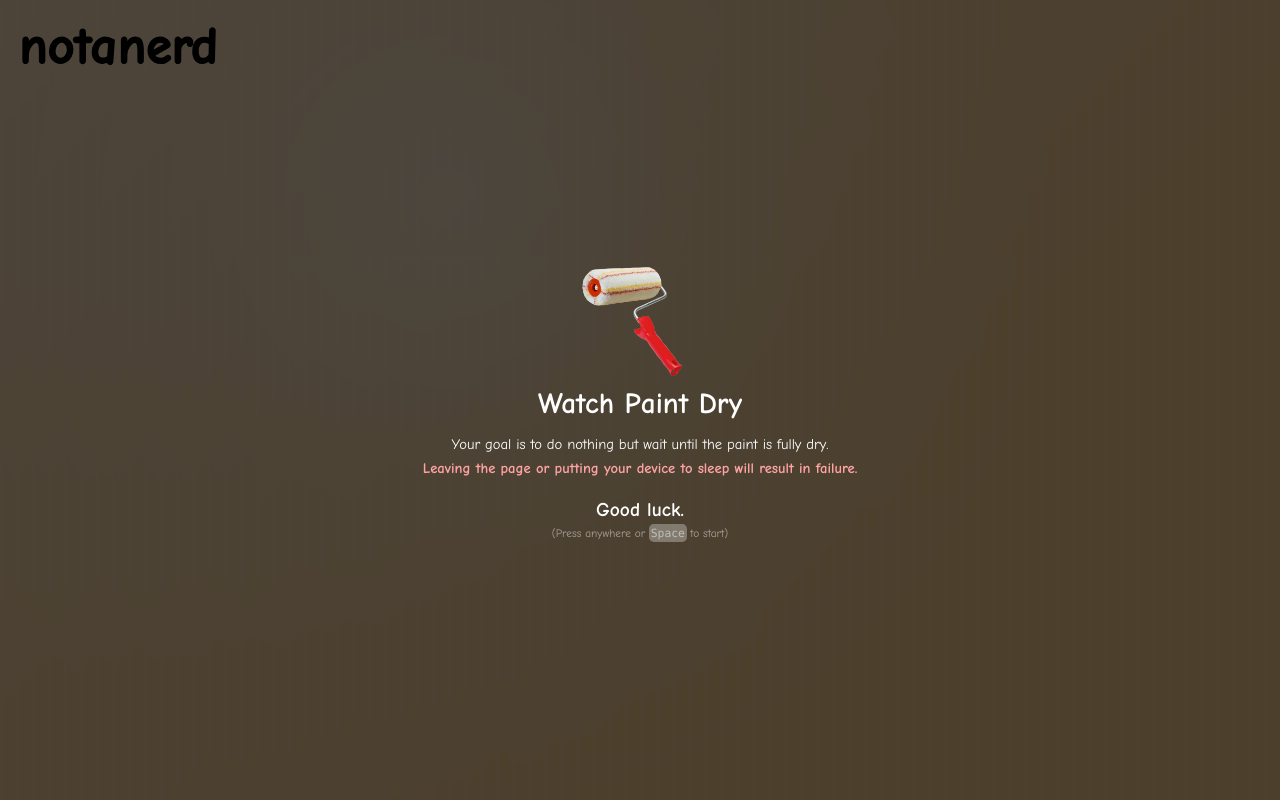
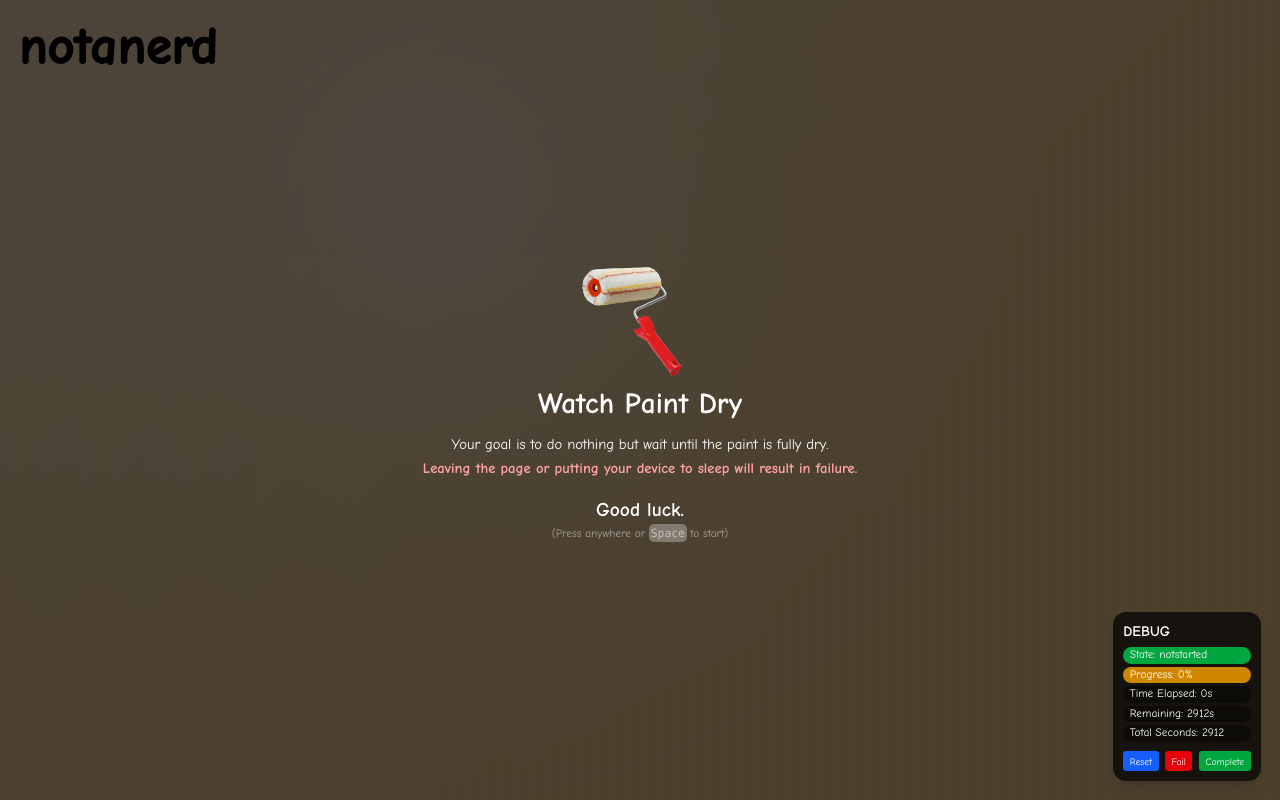
Before and after one commit to notanerd314/ask8ball, a Next.js app: page /watch-paint-dry in a window 1280 px wide. Built offline with nearby package versions, Linux system fonts and the light colour scheme; no server answers.

Commit message:
Added debug console

```diff
--- a/src/app/watch-paint-dry/globals.css
+++ b/src/app/watch-paint-dry/globals.css
@@ -5,6 +5,6 @@ html {
 }
 
 @keyframes fadeIn {
-  from { opacity: 0; scale: 1.0; }
-  to { opacity: 1; scale: 1.1; }
+  from { opacity: 0; scale: 1.1; }
+  to { opacity: 1; scale: 1.2; }
 }
--- a/src/components/watch-paint-dry/IntroductionOverlay.client.tsx
+++ b/src/components/watch-paint-dry/IntroductionOverlay.client.tsx
@@ -5,7 +5,12 @@ import { useEffect } from "react";
 import { usePaintDry } from "./PaintDryContext.client";
 
 export default function IntroductionOverlay() {
-  const { gameState, setGameState } = usePaintDry();
+  const { gameState, setGameState, totalSeconds } = usePaintDry();
+
+  function startGame() {
+    if (totalSeconds === 0) return;
+    setGameState("inprogress");
+  }
 
   useEffect(() => {
     if (gameState !== "notstarted") return;
@@ -13,7 +18,7 @@ export default function IntroductionOverlay() {
     const handleKeyDown = (e: KeyboardEvent) => {
       if (e.code === "Space") {
         e.preventDefault();
-        setGameState("inprogress")
+        startGame();
       }
     };
 
@@ -27,7 +32,7 @@ export default function IntroductionOverlay() {
       onClose={() => { }}
       modalClassName="max-w-2xl text-white text-center cursor-pointer px-5"
       backdropClassName="bg-black/70 cursor-pointer"
-      onClick={() => setGameState("inprogress")}
+      onClick={() => startGame()}
     >
       <img
         src="/watch-paint-dry/favicon.png"
--- a/src/components/watch-paint-dry/PaintDryContext.client.tsx
+++ b/src/components/watch-paint-dry/PaintDryContext.client.tsx
@@ -22,31 +22,31 @@ export const PaintDryProvider = ({ children }: { children: React.ReactNode }) =>
   const [gameState, setGameState] = useState<GameState>("notstarted");
   const [dryProgress, setDryProgress] = useState(0);
 
-  const [playClockTick] = useSound("/watch-paint-dry/clockticking.mp3", { volume: 1, interrupt: false });
-  const [playFail] = useSound("/watch-paint-dry/fail.mp3", { volume: 1, interrupt: false });
+  const [playClockTick] = useSound("/watch-paint-dry/clockticking.mp3", { volume: 0.3, interrupt: false });
+  const [playFail] = useSound("/watch-paint-dry/fail.mp3", { volume: 0.3, interrupt: false });
   const [playWin] = useSound("/watch-paint-dry/win.mp3", { volume: 1, interrupt: false });
 
   useEffect(() => {
-    if (gameState !== "inprogress") return;
-    if (totalSeconds === 0) return;
+    if (gameState !== "inprogress" || totalSeconds <= 0) return;
 
-    const intervalMs = (totalSeconds * 1000) / 1000;
+    const totalMs = totalSeconds * 1000;
+    const start = performance.now();
 
-    const interval = setInterval(() => {
-      setDryProgress((p) => {
-        if (p >= 100) {
-          console.log("Paint dry");
-          clearInterval(interval);
-          setGameState("completed");
+    const id = setInterval(() => {
+      const elapsed = performance.now() - start;
+      const pct = Math.min(100, (elapsed / totalMs) * 100);
+      setDryProgress(pct);
 
-          return p;
-        }
-        return p + 50;
-      });
-    }, intervalMs);
+      if (pct >= 100) {
+        clearInterval(id);
+        console.log("Paint dry");
+        setGameState("completed");
+      }
+    }, 1000); // update every second, since you don’t care about smoothness
 
-    return () => clearInterval(interval);
-  }, [gameState]);
+    return () => clearInterval(id);
+  }, [gameState, totalSeconds]);
+
 
   useEffect(() => {
     if (gameState === "failed") {
@@ -64,14 +64,14 @@ export const PaintDryProvider = ({ children }: { children: React.ReactNode }) =>
     }, 1000);
 
     return () => clearInterval(interval);
-  }, [gameState]);
+  }, [gameState, totalSeconds]);
 
   useEffect(() => {
     function handleFailure() {
       setGameState((prev) => (prev === "inprogress" ? "failed" : prev));
     }
 
-    setTotalSeconds(getRandomInt(60 * 30, 60 * 45));
+    setTotalSeconds(getRandomInt(60 * 30, 60 * 50));
 
     window.addEventListener("blur", handleFailure);
     window.addEventListener("visibilitychange", handleFailure);
--- a/src/components/watch-paint-dry/PaintDryMain.client.tsx
+++ b/src/components/watch-paint-dry/PaintDryMain.client.tsx
@@ -9,6 +9,7 @@ import FailOverlay from "./FailOverlay.client";
 import WinOverlay from "./WinOverlay.client";
 import PaintDry from "./PaintDry";
 import PageTitle from "./PageTitle.client";
+import StateDebug from "./StateDebug.client";
 
 const bgColors = [
   "#FFADAD", "#FFD6A5", "#CAFFBF", "#9BF6FF", "#A0C4FF",
@@ -28,6 +29,7 @@ function PaintDryView() {
 
   return (
     <>
+      <StateDebug />
       <PageTitle />
       <IntroductionOverlay />
       <FailOverlay />
--- /dev/null
+++ b/src/components/watch-paint-dry/StateDebug.client.tsx
@@ -0,0 +1,63 @@
+"use client";
+
+import { usePaintDry } from "./PaintDryContext.client";
+
+export default function StateDebug() {
+  const {
+    gameState,
+    dryProgress,
+    timeElapsed,
+    totalSeconds,
+    setGameState // assuming you exposed this in context
+  } = usePaintDry();
+
+  const remaining = Math.max(0, totalSeconds - timeElapsed);
+
+  return (
+    <div className="fixed bottom-6 right-6 z-100 bg-black/70 p-3 rounded-2xl text-sm space-y-1 text-white shadow-lg">
+      <p className="text-lg font-bold">DEBUG</p>
+
+      <p className="px-2 rounded-full bg-green-600">
+        State: {gameState}
+      </p>
+
+      <p className="px-2 rounded-full bg-yellow-600">
+        Progress: {dryProgress}%
+      </p>
+
+      <p className="px-2 rounded-full bg-black/40">
+        Time Elapsed: {timeElapsed}s
+      </p>
+
+      <p className="px-2 rounded-full bg-black/40">
+        Remaining: {remaining}s
+      </p>
+
+      <p className="px-2 rounded-full bg-black/40">
+        Total Seconds: {totalSeconds}
+      </p>
+
+      {/* Dev controls */}
+      <div className="flex space-x-2 pt-2">
+        <button
+          onClick={() => setGameState("notstarted")}
+          className="bg-blue-600 px-2 py-1 rounded text-xs"
+        >
+          Reset
+        </button>
+        <button
+          onClick={() => setGameState("failed")}
+          className="bg-red-600 px-2 py-1 rounded text-xs"
+        >
+          Fail
+        </button>
+        <button
+          onClick={() => setGameState("completed")}
+          className="bg-green-600 px-2 py-1 rounded text-xs"
+        >
+          Complete
+        </button>
+      </div>
+    </div>
+  );
+}
```
